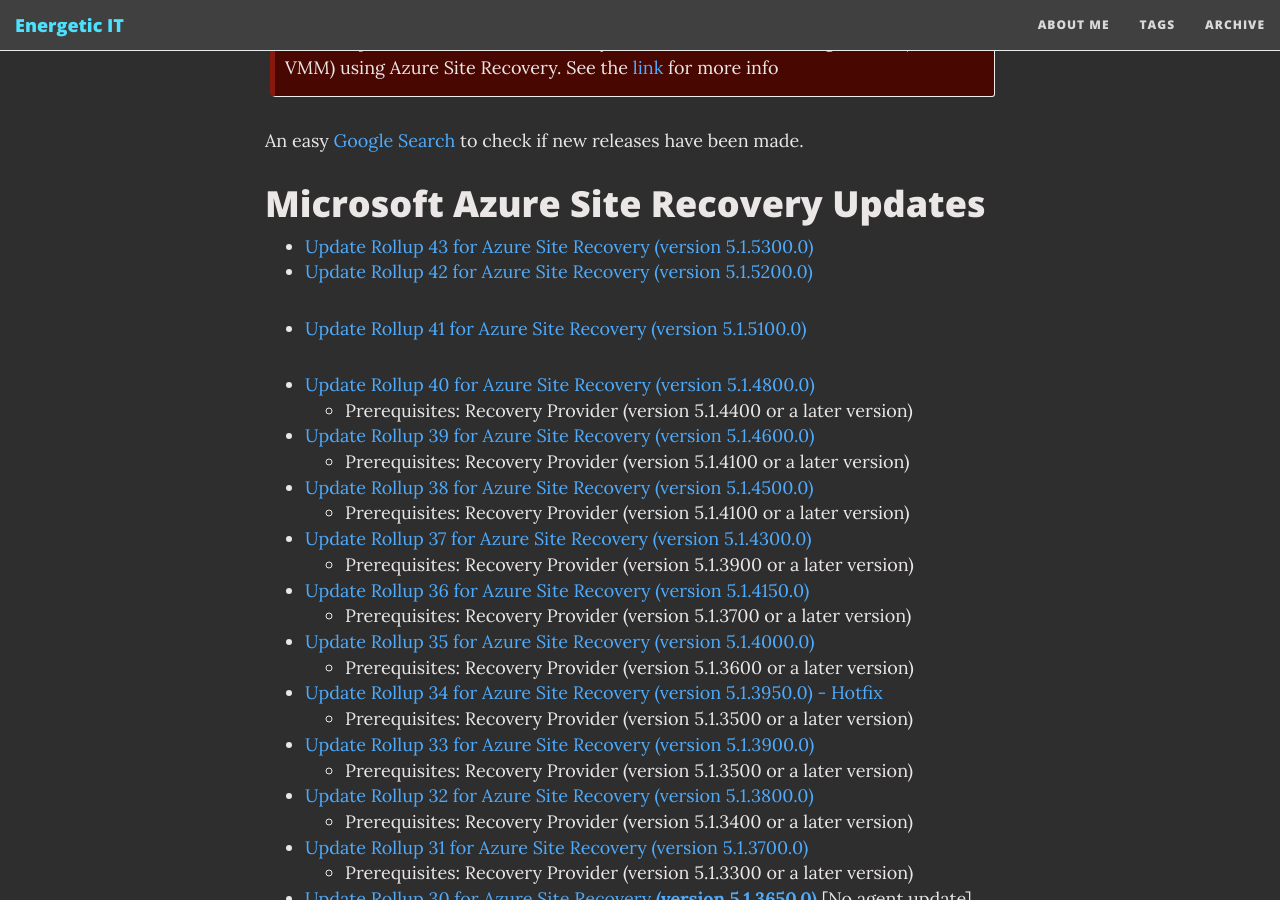
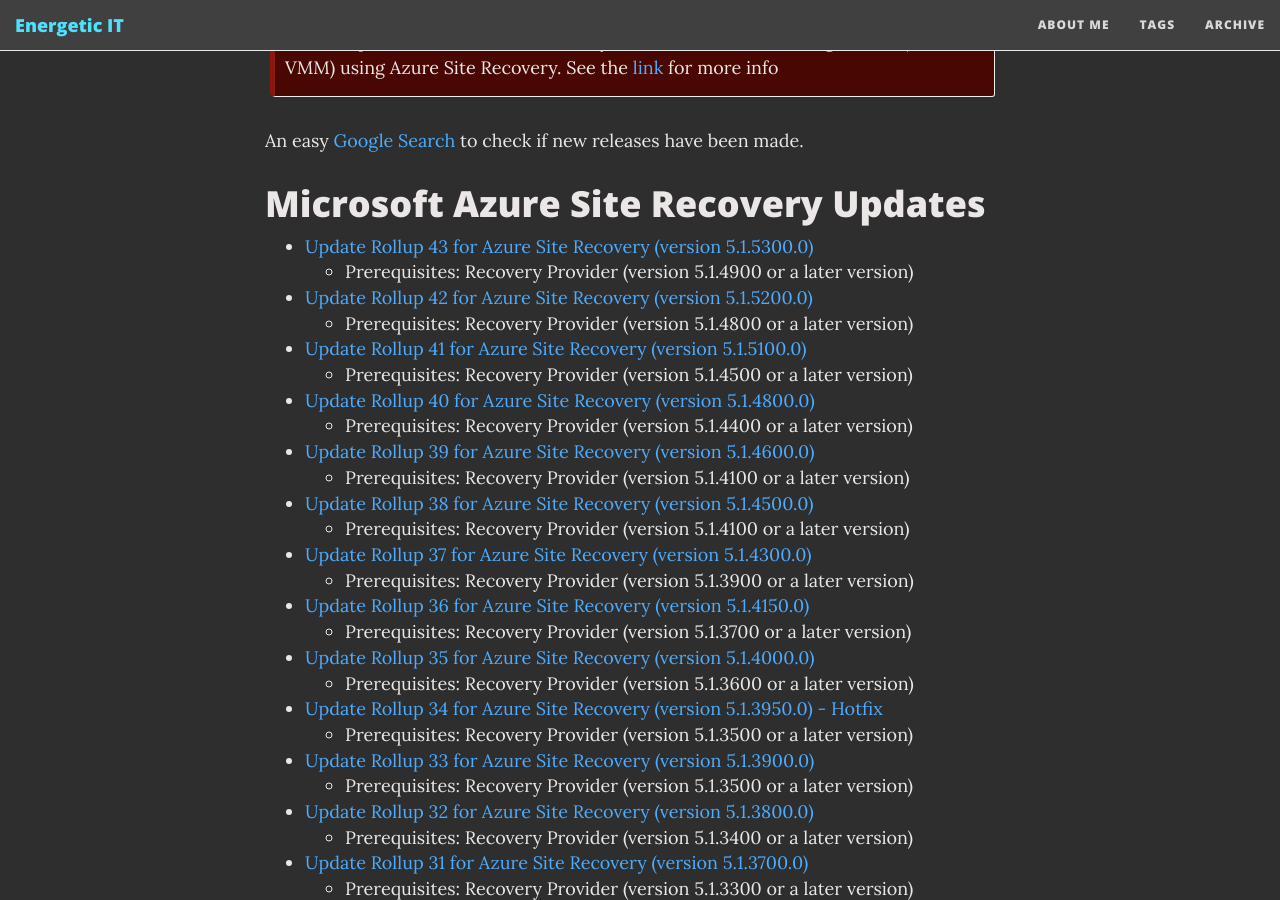
Before and after one commit to energetic-it/energetic-it.github.io, a Jekyll site: the page built from _posts/2018-08-19-microsoft-azure-site-recovery-kb-archive.md, in a window 1280 px wide and 900 px high, scrolled down 664 px. Built offline with Jekyll 4.4.1, drawn with Linux system fonts in a browser that asks for light colours; nearby versions of some CDN libraries; comment, search, counter and statistics services are not loaded.

Commit message:
update the blog post about AZR

```diff
--- a/_posts/2018-08-19-microsoft-azure-site-recovery-kb-archive.md
+++ b/_posts/2018-08-19-microsoft-azure-site-recovery-kb-archive.md
@@ -21,9 +21,11 @@
 # Microsoft Azure Site Recovery Updates
 
 - [Update Rollup 43 for Azure Site Recovery (version 5.1.5300.0)](https://support.microsoft.com/en-us/help/4537047/update-rollup-43-for-azure-site-recovery)
+  - Prerequisites: Recovery Provider (version 5.1.4900 or a later version)
 - [Update Rollup 42 for Azure Site Recovery (version 5.1.5200.0)](https://support.microsoft.com/en-us/help/4531426/update-rollup-42-for-azure-site-recovery)
+  - Prerequisites: Recovery Provider (version 5.1.4800 or a later version)
 - [Update Rollup 41 for Azure Site Recovery (version 5.1.5100.0)](https://support.microsoft.com/en-us/help/4528026/update-rollup-41-for-azure-site-recovery)
-
+  - Prerequisites: Recovery Provider (version 5.1.4500 or a later version)
 - [Update Rollup 40 for Azure Site Recovery (version 5.1.4800.0)](https://support.microsoft.com/en-us/help/4521530/update-rollup-40-for-azure-site-recovery)
   - Prerequisites: Recovery Provider (version 5.1.4400 or a later version)
 - [Update Rollup 39 for Azure Site Recovery (version 5.1.4600.0)](https://support.microsoft.com/en-us/help/4517283/update-rollup-39-for-azure-site-recovery)
```
